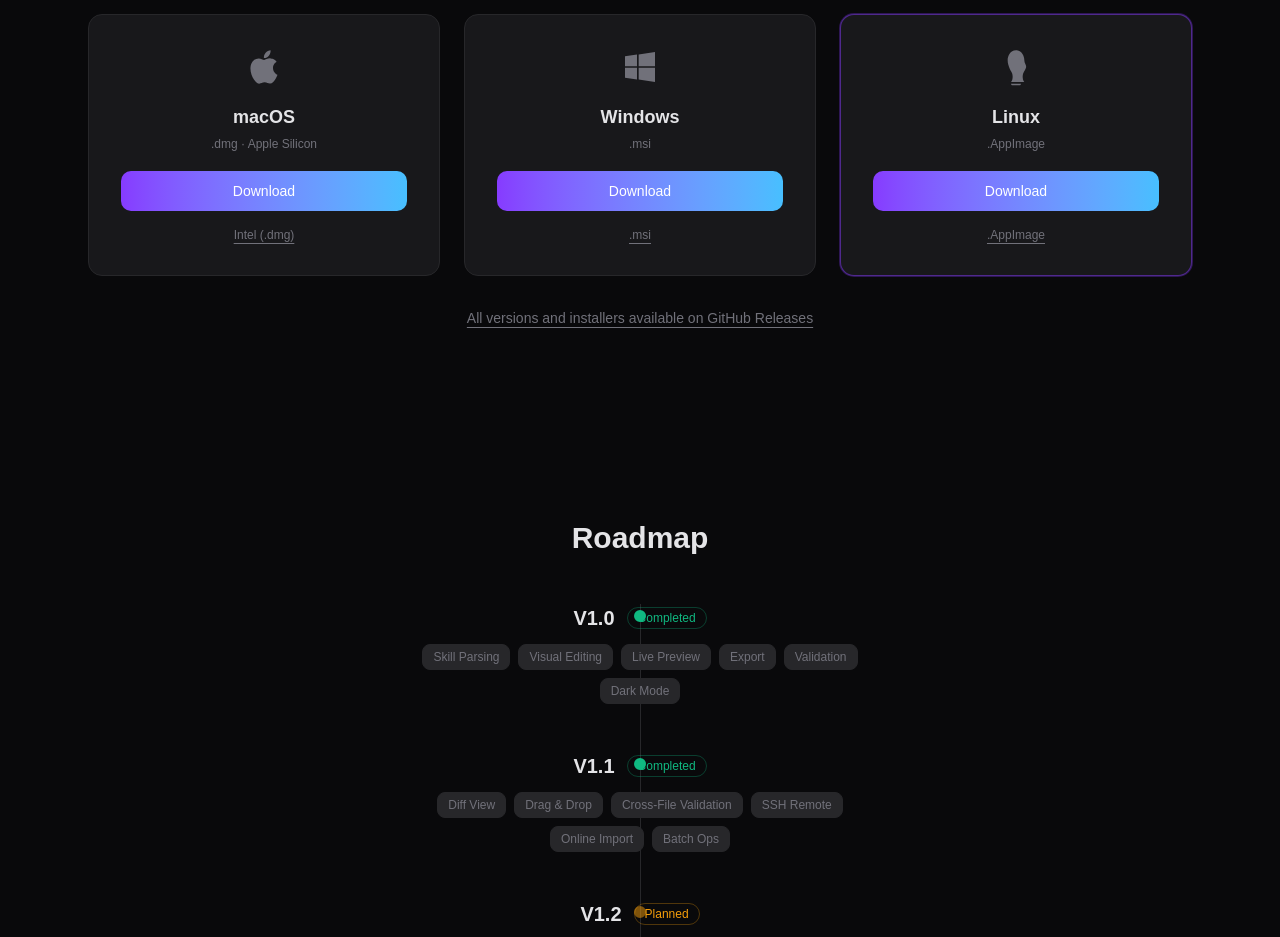
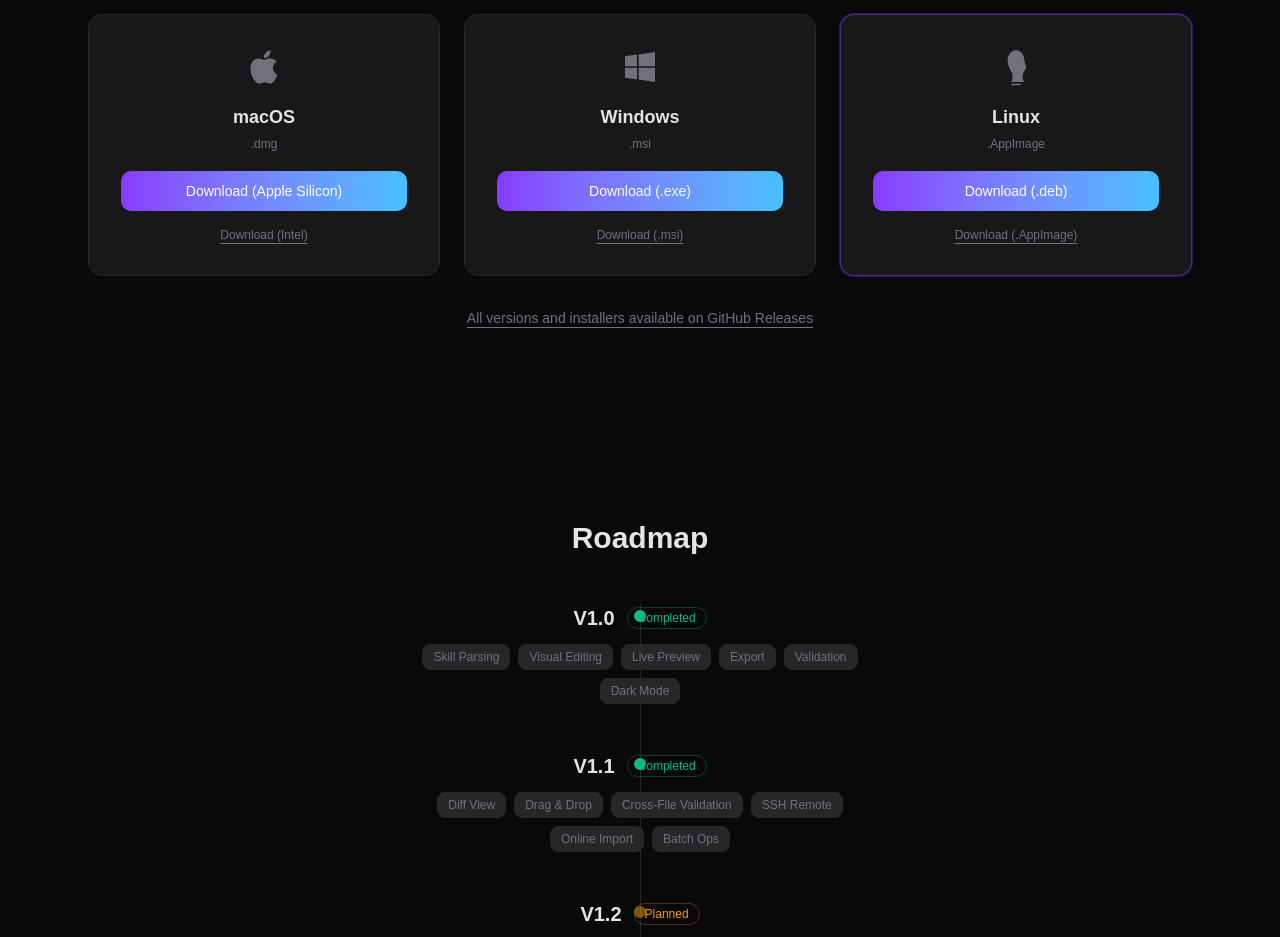
Before and after one commit to cypsh1/SkillForge, an Astro site in the folder website/: page /SkillForge/en in a window 1280 px wide. Shown: the part 3520-4457 px from the top of the page. Built offline with nearby package versions, Linux system fonts and the light colour scheme; Astro itself is replaced by a stand-in of ours.

Commit message:
fix(website): show architecture in download button text
- macOS: "下载 (Apple Silicon)" + "下载 (Intel)"
- Windows: "下载 (.exe)" + "下载 (.msi)"
- Linux: "下载 (.deb)" + "下载 (.AppImage)"

Co-Authored-By: Claude Opus 4.6 (1M context) <noreply@anthropic.com>

```diff
--- a/website/src/components/Download.astro
+++ b/website/src/components/Download.astro
@@ -14,24 +14,26 @@ const platforms = [
   {
     ...t.download.platforms[0],
     format: '.dmg',
-    arch: 'Apple Silicon',
     url: `${base}/SkillForge_${v}_aarch64.dmg`,
+    buttonLabel: `${t.download.button} (Apple Silicon)`,
     altUrl: `${base}/SkillForge_${v}_x64.dmg`,
-    altLabel: 'Intel (.dmg)',
+    altLabel: `${t.download.button} (Intel)`,
     os: 'mac',
   },
   {
     ...t.download.platforms[1],
     url: `${base}/SkillForge_${v}_x64-setup.exe`,
+    buttonLabel: `${t.download.button} (.exe)`,
     altUrl: `${base}/SkillForge_${v}_x64_en-US.msi`,
-    altLabel: '.msi',
+    altLabel: `${t.download.button} (.msi)`,
     os: 'win',
   },
   {
     ...t.download.platforms[2],
     url: `${base}/SkillForge_${v}_amd64.deb`,
+    buttonLabel: `${t.download.button} (.deb)`,
     altUrl: `${base}/SkillForge_${v}_amd64.AppImage`,
-    altLabel: '.AppImage',
+    altLabel: `${t.download.button} (.AppImage)`,
     os: 'linux',
   },
 ];
@@ -56,10 +58,10 @@ const platformIcons: Record<string, string> = {
         <svg width="40" height="40" viewBox="0 0 24 24" fill="currentColor" class="text-muted-foreground" set:html={platformIcons[platform.icon]} />
         <div class="text-center">
           <h3 class="text-lg font-semibold text-foreground">{platform.name}</h3>
-          <span class="text-xs text-muted-foreground">{platform.format}{platform.arch ? ` · ${platform.arch}` : ''}</span>
+          <span class="text-xs text-muted-foreground">{platform.format}</span>
         </div>
         <a href={platform.url} class="w-full rounded-lg bg-gradient-to-r from-brand-purple to-brand-cyan px-6 py-2.5 text-center text-sm font-medium text-white transition hover:opacity-90">
-          {t.download.button}
+          {platform.buttonLabel}
         </a>
         <a href={platform.altUrl} class="text-xs text-muted-foreground underline underline-offset-4 transition hover:text-foreground">
           {platform.altLabel}
```
